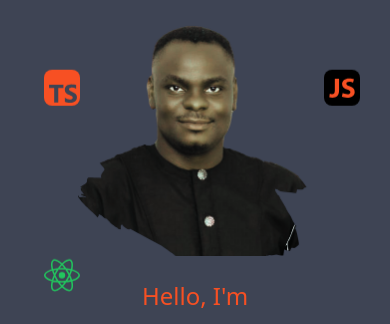
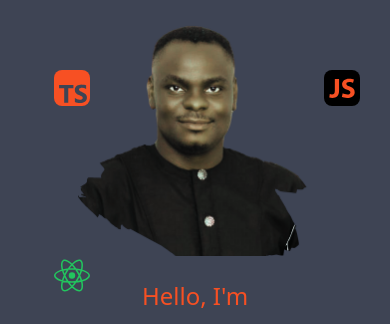
Before and after one commit to codewithjohnson/Portfolio, a React (Vite) app: page / in a window 390 px wide. Shown: the part 122-446 px from the top of the page. Built offline with nearby package versions, Linux system fonts and the light colour scheme.

Commit message:
animations

```diff
--- a/src/components/hero/Hero.tsx
+++ b/src/components/hero/Hero.tsx
@@ -21,14 +21,14 @@ const Hero = () => {
           />
           <DiJavascript1
             title="JavaScript"
-            className="absolute bg-black rounded-lg h-9 w-9 text-secondary right-[30px] sm:right-20 md:h-10 md:w-10 md:right-[200px] lg:right-[70px] xl:right-[200px] 2xl:right-[250px] top-28 animated-bounce"
+            className="absolute bg-black rounded-lg h-9 w-9 text-secondary right-[30px] sm:right-20 md:h-10 md:w-10 md:right-[200px] lg:right-[70px] xl:right-[200px] 2xl:right-[250px] top-28 lg:animated-bounce"
           />
           <SiTypescript
-            className="absolute rounded-lg h-9 w-9 text-secondary right-[310px] sm:right-[550px] md:h-10 md:w-10 md:right-[450px] xl:right-[550px] 2xl:right-[650px] top-28 animated-bounce"
+            className="absolute rounded-lg h-9 w-9 text-secondary right-[300px] sm:right-[550px] md:h-10 md:w-10 md:right-[450px] xl:right-[550px] 2xl:right-[650px] top-28 lg:animated-bounce"
             title="Typescript"
           />
           <GrReactjs
-            className="absolute rounded-lg h-9 w-9 text-green-500 right-[310px] sm:right-[550px] md:h-10 md:w-10 md:right-[450px] xl:right-[550px] 2xl:right-[650px] top-[300px] animated-bounce"
+            className="absolute rounded-lg h-9 w-9 text-green-500 right-[300px] sm:right-[550px] md:h-10 md:w-10 md:right-[450px] xl:right-[550px] 2xl:right-[650px] top-[300px] lg:animated-bounce"
             title="React"
           />
         </div>
```
